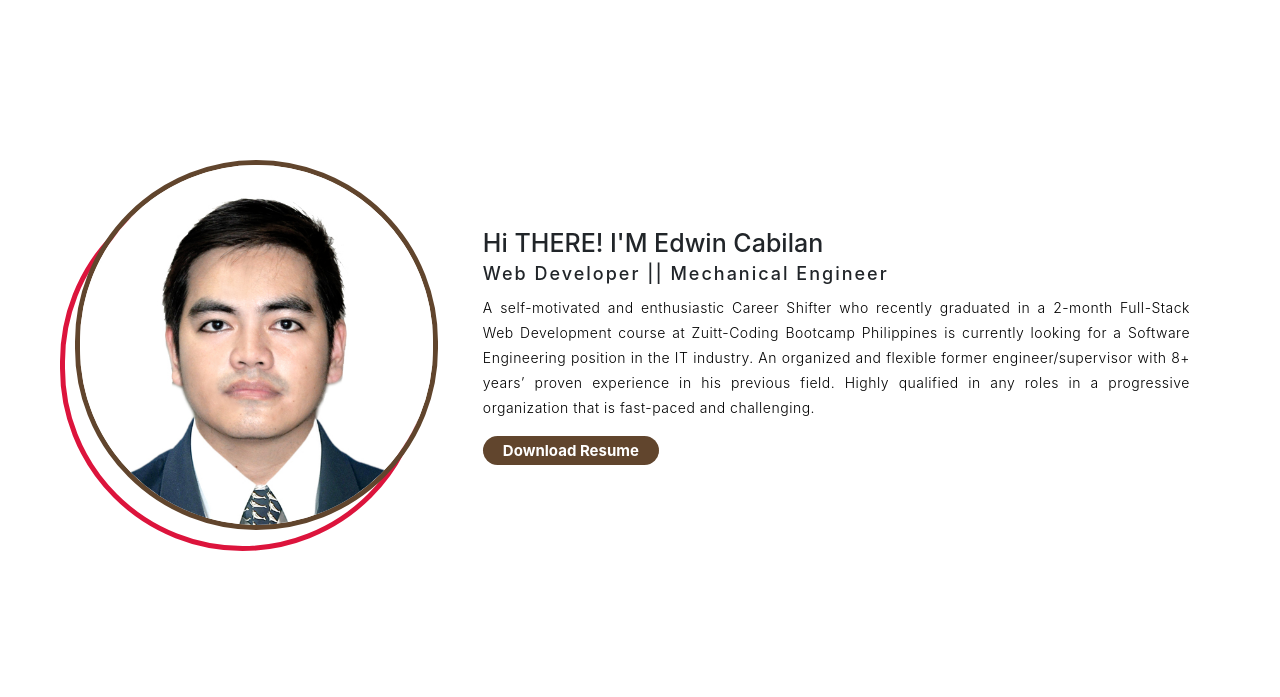
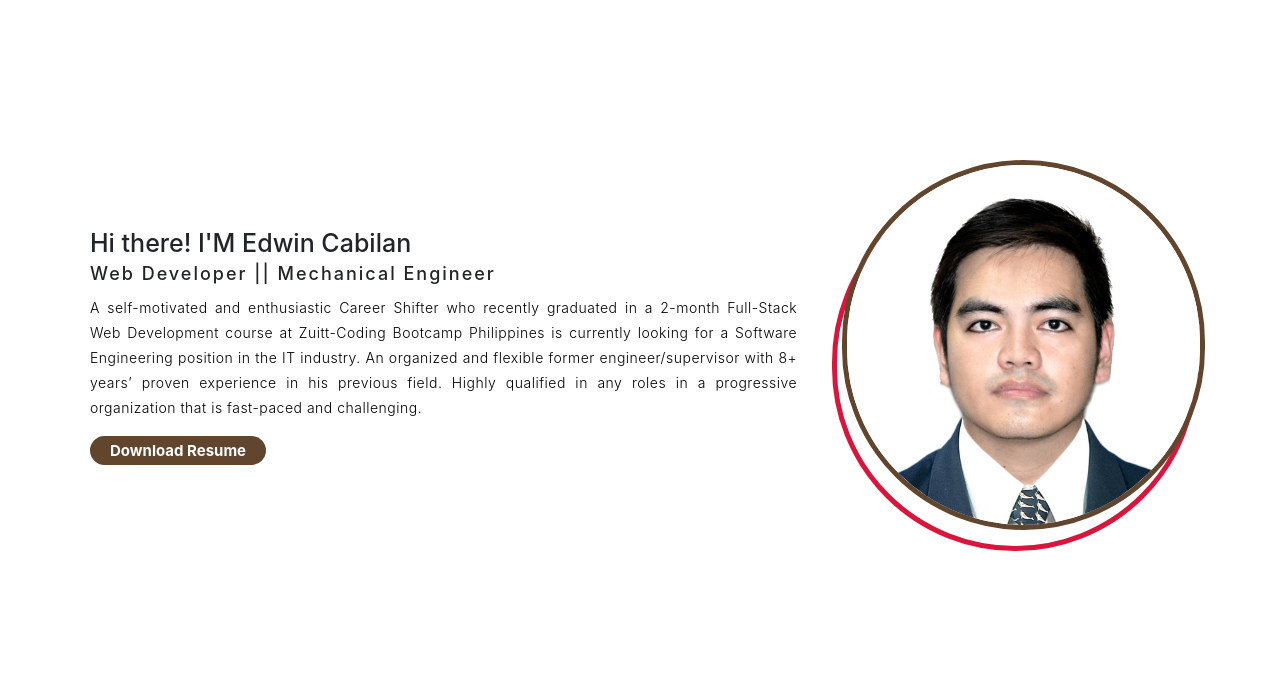
Before and after one commit to Edwin3333/portfolio, a plain HTML site: page index.html in a window 1280 px wide. Shown: the part 55-752 px from the top of the page. Drawn offline with nearby package versions, Linux system fonts and the light colour scheme.

Commit message:
Add files via upload

```diff
--- a/index.css
+++ b/index.css
@@ -209,7 +209,7 @@ footer {
 		padding-left: 60px;
 	}
 	#home .home .col-left .home-img::after {
-		left: -10px;
+		left: -5px;
 		top: 24px;
 		height: 98%;
 		width: 98%;
--- a/index.html
+++ b/index.html
@@ -50,16 +50,22 @@
   <section id="home" class="container-fluid">
     <div class="home container">
 
+
+
+      <div class="col-right">
+        <h1>Hi there! I'M Edwin Cabilan</h1>
+        <h2>Web Developer || Mechanical Engineer</h2>
+        <p>A self-motivated and enthusiastic Career Shifter who recently graduated in a 2-month Full-Stack Web Development course at Zuitt-Coding Bootcamp Philippines is currently looking for a Software Engineering position in the IT industry. An organized and flexible former engineer/supervisor with 8+ years’ proven experience in his previous field. Highly qualified in any roles in a progressive organization that is fast-paced and challenging.</p>
+        <a href="./resume/Edwin Cabilan_Resume.pdf" class="cta">Download Resume</a>
+      </div>
+
+
+
+
       <div class="col-left p-3">
         <div class="home-img p-2">
           <img src="./images/aboutme.jpg" alt="img">
         </div>
-      </div>
-      <div class="col-right">
-        <h1>Hi THERE! I'M Edwin Cabilan</h1>
-        <h2>Web Developer || Mechanical Engineer</h2>
-        <p>A self-motivated and enthusiastic Career Shifter who recently graduated in a 2-month Full-Stack Web Development course at Zuitt-Coding Bootcamp Philippines is currently looking for a Software Engineering position in the IT industry. An organized and flexible former engineer/supervisor with 8+ years’ proven experience in his previous field. Highly qualified in any roles in a progressive organization that is fast-paced and challenging.</p>
-        <a href="./resume/Edwin Cabilan_Resume.pdf" class="cta">Download Resume</a>
       </div>
 
     </div>
```
